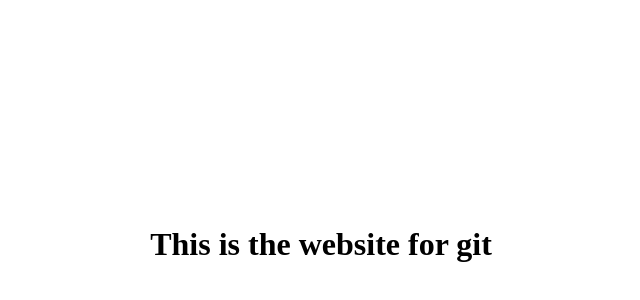
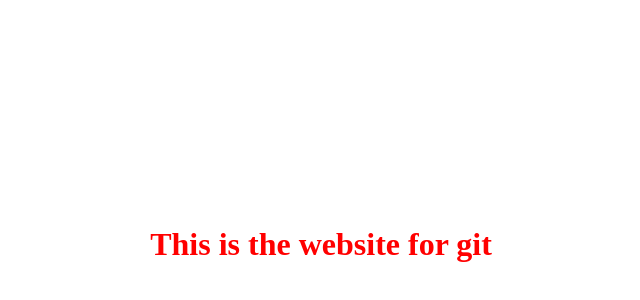
Before and after one commit to zettacamp-Dimas-Pratama/devDimasPratama_zettacamp_git, a plain HTML site: page index.html in a window 1280 px wide. Shown: the part 164-464 px from the top of the page, without its empty margins (319-959 px from the left). Drawn offline with Linux system fonts and the light colour scheme.

Commit message:
UI index.html and style.css (REVERTED)

```diff
--- a/assets/style.css
+++ b/assets/style.css
@@ -4,3 +4,6 @@
   align-items: center;
   height: 100vh;
 }
+.red-color {
+  color: red;
+}
```
